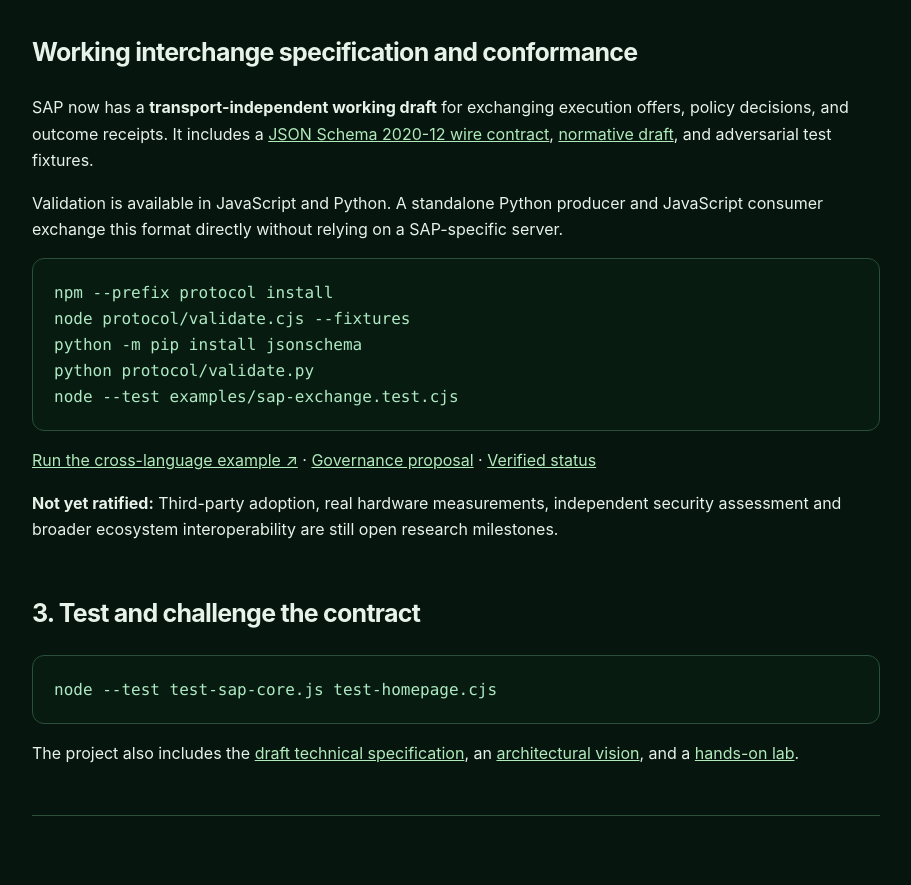
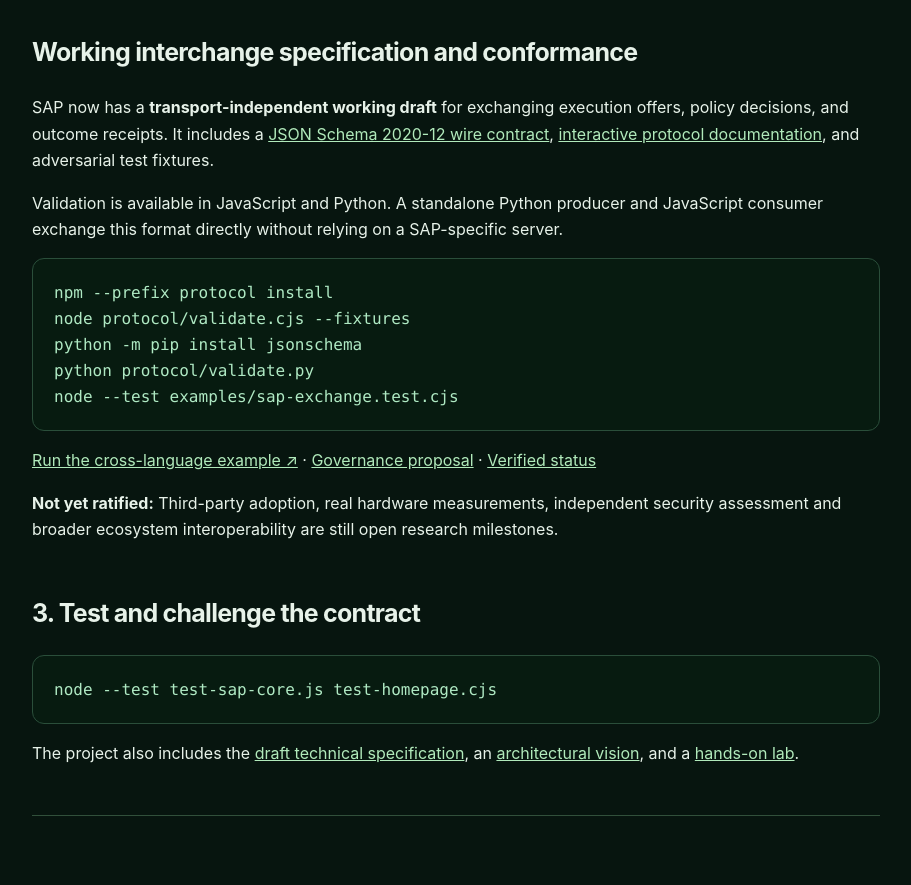
Before and after one commit to cleverIdeaz/SustainableAiProtocol, a website: page integrate.html in a window 1280 px wide. Shown: the part 2220-3105 px from the top of the page, without its empty margins (184-1095 px from the left). Drawn offline with Linux system fonts and the light colour scheme.

Commit message:
Link published SAP technical spec and implementation reference portal

```diff
--- a/integrate.html
+++ b/integrate.html
@@ -74,7 +74,7 @@ const receipt = SAP.makeReceipt(plan.selected, {
 <li>The current core does not track prompts, maintain profiles, or communicate with a central SAP server.</li>
 </ul>
 <h2>Working interchange specification and conformance</h2>
-<p>SAP now has a <strong>transport-independent working draft</strong> for exchanging execution offers, policy decisions, and outcome receipts. It includes a <a href="./protocol/schema/envelope-2026-10-21.schema.json">JSON Schema 2020-12 wire contract</a>, <a href="./protocol/SPECIFICATION.md">normative draft</a>, and adversarial test fixtures.</p>
+<p>SAP now has a <strong>transport-independent working draft</strong> for exchanging execution offers, policy decisions, and outcome receipts. It includes a <a href="./protocol/schema/envelope-2026-10-21.schema.json">JSON Schema 2020-12 wire contract</a>, <a href="./protocol/">interactive protocol documentation</a>, and adversarial test fixtures.</p>
 <p>Validation is available in JavaScript and Python. A standalone Python producer and JavaScript consumer exchange this format directly without relying on a SAP-specific server.</p>
 <pre><code>npm --prefix protocol install
 node protocol/validate.cjs --fixtures
```
